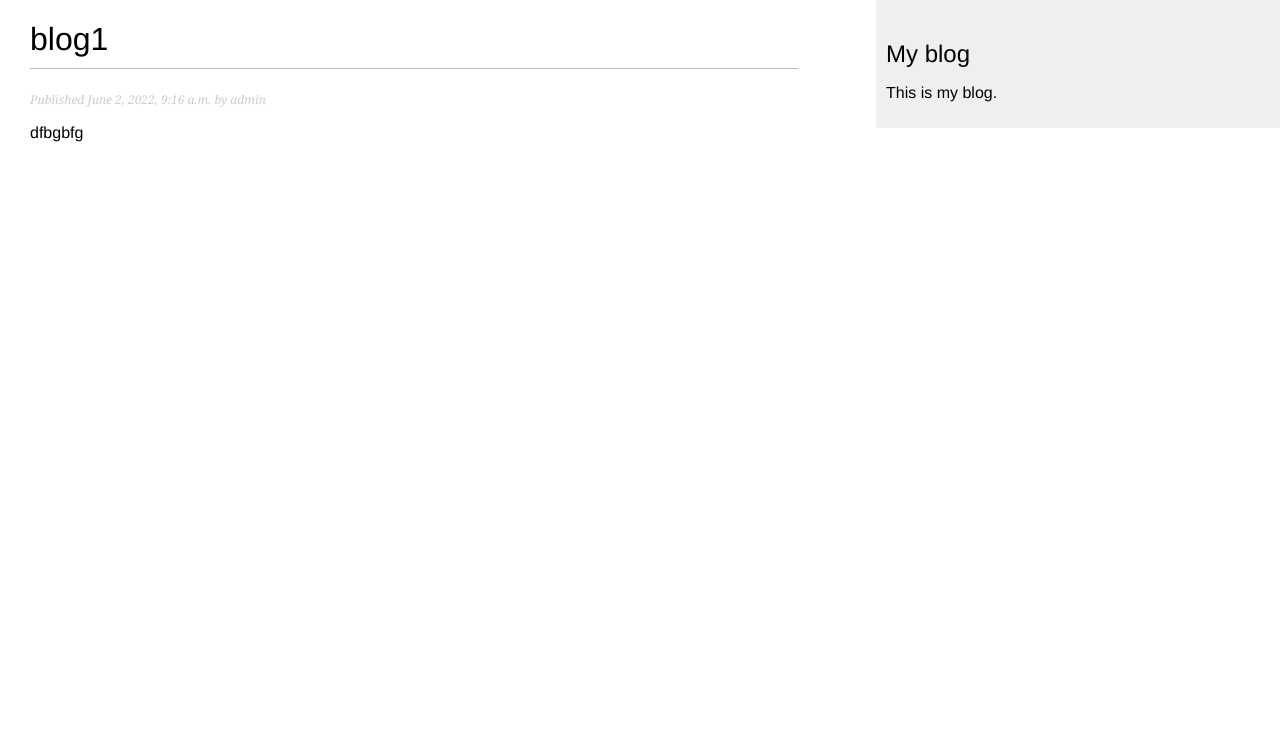
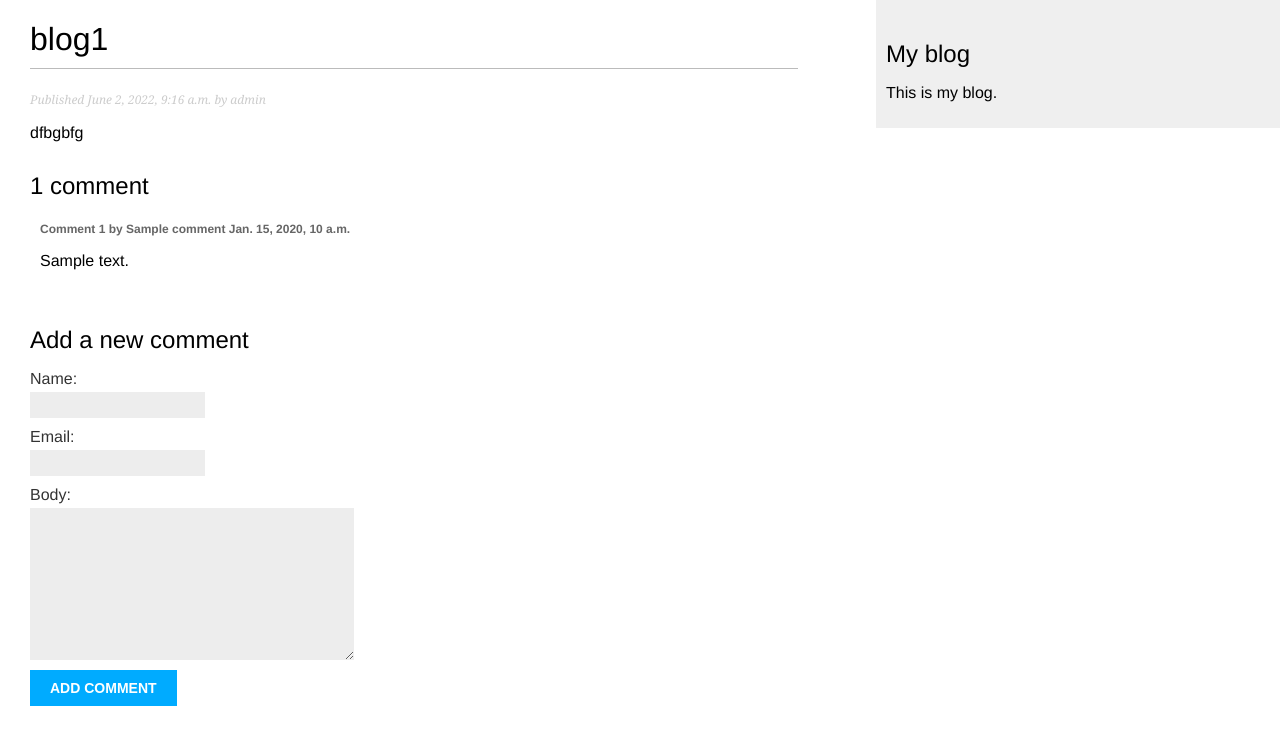
Before and after one commit to zhilovilya/dfrgqw, a Django app: page /blog/1/ in a window 1280 px wide. Shown: the top 745 px of the page. Run offline with Django 4.2, Linux system fonts and the light colour scheme; data comes from the database, SQL or seed files in the repository; tables that the repository leaves empty hold one stand-in row (values such as "Sample post").

Commit message:
can see comments at the blog

```diff
--- a/mysite/blog/templates/blog/post/detail.html
+++ b/mysite/blog/templates/blog/post/detail.html
@@ -8,4 +8,30 @@
     Published {{ post.publish }} by {{ post.author }}
   </p>
   {{ post.body|linebreaks }}
+
+  {% with comments.count as total_comments %}
+ <h2>{{ total_comments }} comment{{ total_comments|pluralize }}</h2>
+{% endwith %}
+
+{% for comment in comments %}
+ <div class="comment">
+ <p class="info">
+ Comment {{ forloop.counter }} by {{ comment.name }}
+ {{ comment.created }}
+ </p>
+ {{ comment.body|linebreaks }}
+ </div>
+{% empty %}
+ <p>There are no comments yet.</p>
+{% endfor %}
+
+<h2>Add a new comment</h2>
+ <form action="{% url 'blog:post_comment' post.id %}" method="post">
+ {{ form.as_p }}
+ {% csrf_token %}
+ <p><input type="submit" value="Add comment"></p>
+ </form>
+
+
+
 {% endblock %}
--- a/mysite/blog/urls.py
+++ b/mysite/blog/urls.py
@@ -6,4 +6,5 @@ app_name = 'blog'
 urlpatterns = [
     path('', views.post_list, name='post_list'),
     path('<int:id>/', views.post_detail, name='post_detail'),
+    path('<int:post_id>/comment/', views.post_comment, name='post_comment')
 ]
--- a/mysite/blog/views.py
+++ b/mysite/blog/views.py
@@ -1,5 +1,7 @@
 from django.shortcuts import render, get_object_or_404
-from .models import Post
+from .models import Post, Comment
+from .forms import CommentForm
+from django.views.decorators.http import require_POST
 
 
 def post_list(request):
@@ -9,10 +11,20 @@ def post_list(request):
 
 def post_detail(request, id):
     post = get_object_or_404(Post, id=id, status=Post.Status.PUBLISHED)
-    return render(request, 'blog/post/detail.html', {'post': post})
+    comments = post.comments.filter(active=True)
+    form = CommentForm()
+
+    return render(request, 'blog/post/detail.html', {'post': post, 'comments': comments, 'form': form})
 
 
+@require_POST
+def post_comment(request, post_id):
+    post = get_object_or_404(Post, id=post_id, status=Post.Status.PUBLISHED)
+    comment = None
+    form = CommentForm(data=request.POST)
+    if form.is_valid():
+        comment = form.save(commit=False)
+        comment.post = post
+        comment.save()
 
-def post_detail(request, id):
-    post = get_object_or_404(Post, id=id, status=Post.Status.PUBLISHED)
-    return render(request,'blog/post/detail.html', {'post': post})
+    return render(request, 'blog/post/comment.html', {'post': post, 'form': form, 'comment': comment})
```
